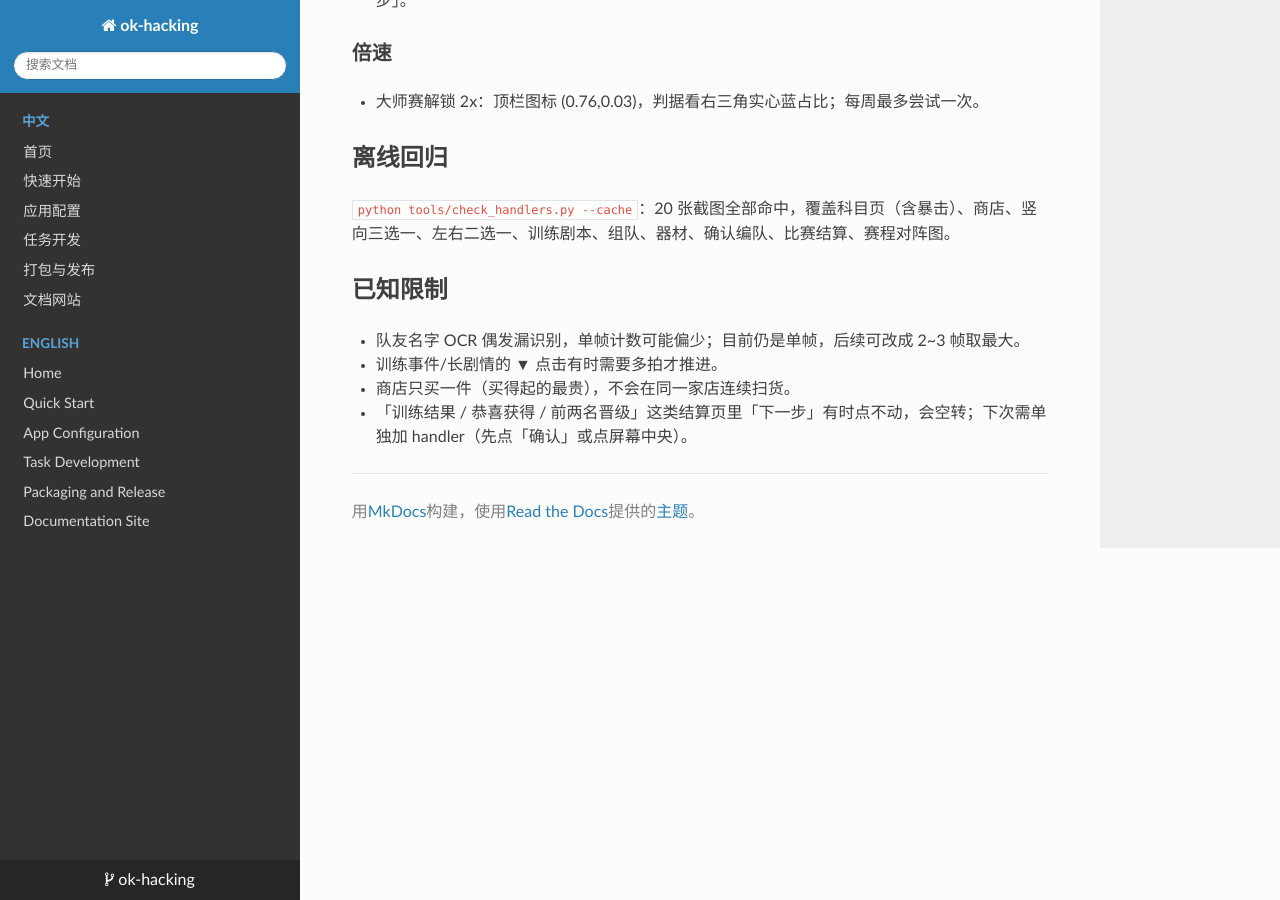
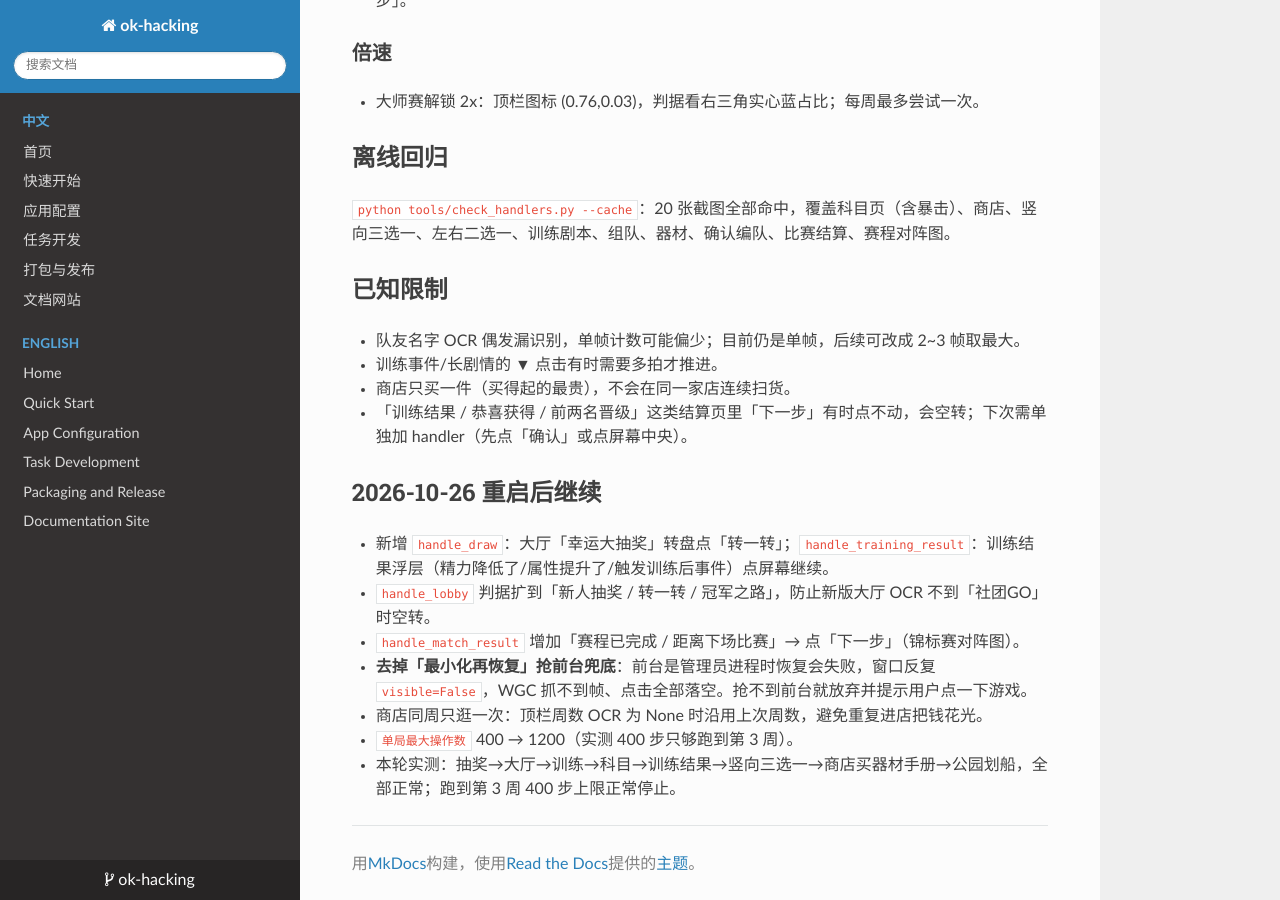
Before and after one commit to TieLaa/ok-hacking, an MkDocs documentation site: the page built from docs/RUN_REPORT_2026-10-26.md, in a window 1280 px wide and 900 px high, scrolled down 1131 px. Built offline with MkDocs 1.6.1, drawn with Linux system fonts in a browser that asks for light colours; nearby versions of some CDN libraries.

Commit message:
docs: 记录重启后继续修补与前台权限坑

```diff
--- a/docs/RUN_REPORT_2026-10-26.md
+++ b/docs/RUN_REPORT_2026-10-26.md
@@ -45,3 +45,13 @@
 - 训练事件/长剧情的 ▼ 点击有时需要多拍才推进。
 - 商店只买一件（买得起的最贵），不会在同一家店连续扫货。
 - 「训练结果 / 恭喜获得 / 前两名晋级」这类结算页里「下一步」有时点不动，会空转；下次需单独加 handler（先点「确认」或点屏幕中央）。
+
+## 2026-10-26 重启后继续
+
+- 新增 `handle_draw`：大厅「幸运大抽奖」转盘点「转一转」；`handle_training_result`：训练结果浮层（精力降低了/属性提升了/触发训练后事件）点屏幕继续。
+- `handle_lobby` 判据扩到「新人抽奖 / 转一转 / 冠军之路」，防止新版大厅 OCR 不到「社团GO」时空转。
+- `handle_match_result` 增加「赛程已完成 / 距离下场比赛」→ 点「下一步」（锦标赛对阵图）。
+- **去掉「最小化再恢复」抢前台兜底**：前台是管理员进程时恢复会失败，窗口反复 `visible=False`，WGC 抓不到帧、点击全部落空。抢不到前台就放弃并提示用户点一下游戏。
+- 商店同周只逛一次：顶栏周数 OCR 为 None 时沿用上次周数，避免重复进店把钱花光。
+- `单局最大操作数` 400 → 1200（实测 400 步只够跑到第 3 周）。
+- 本轮实测：抽奖→大厅→训练→科目→训练结果→竖向三选一→商店买器材手册→公园划船，全部正常；跑到第 3 周 400 步上限正常停止。
```
